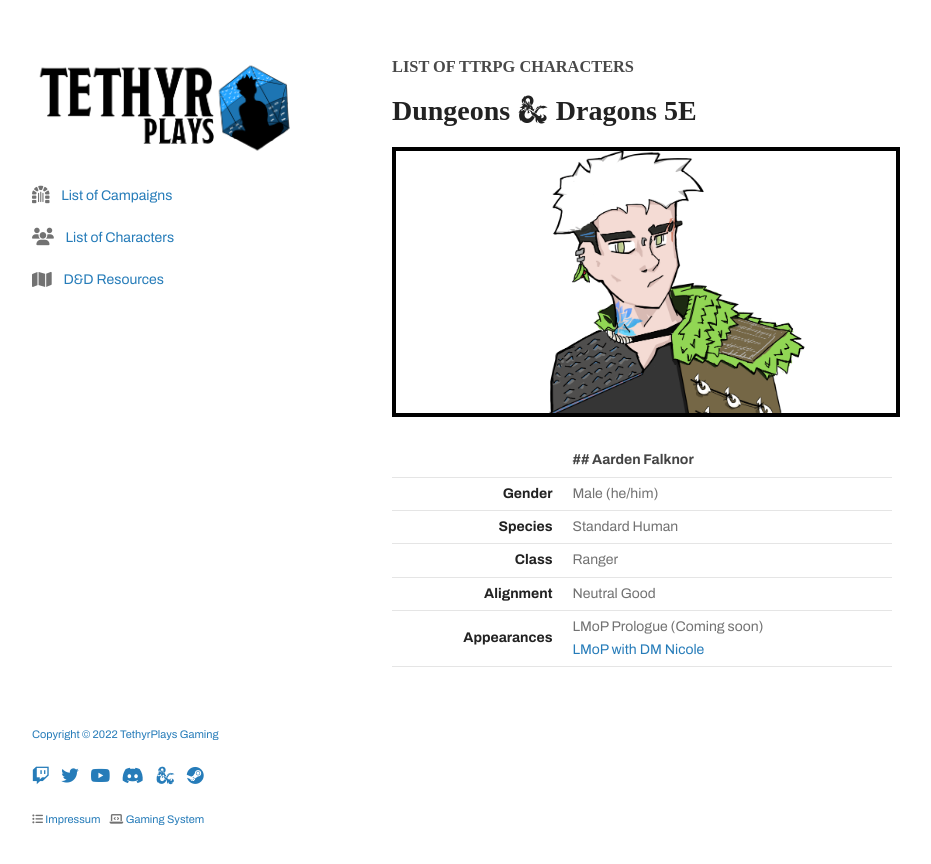
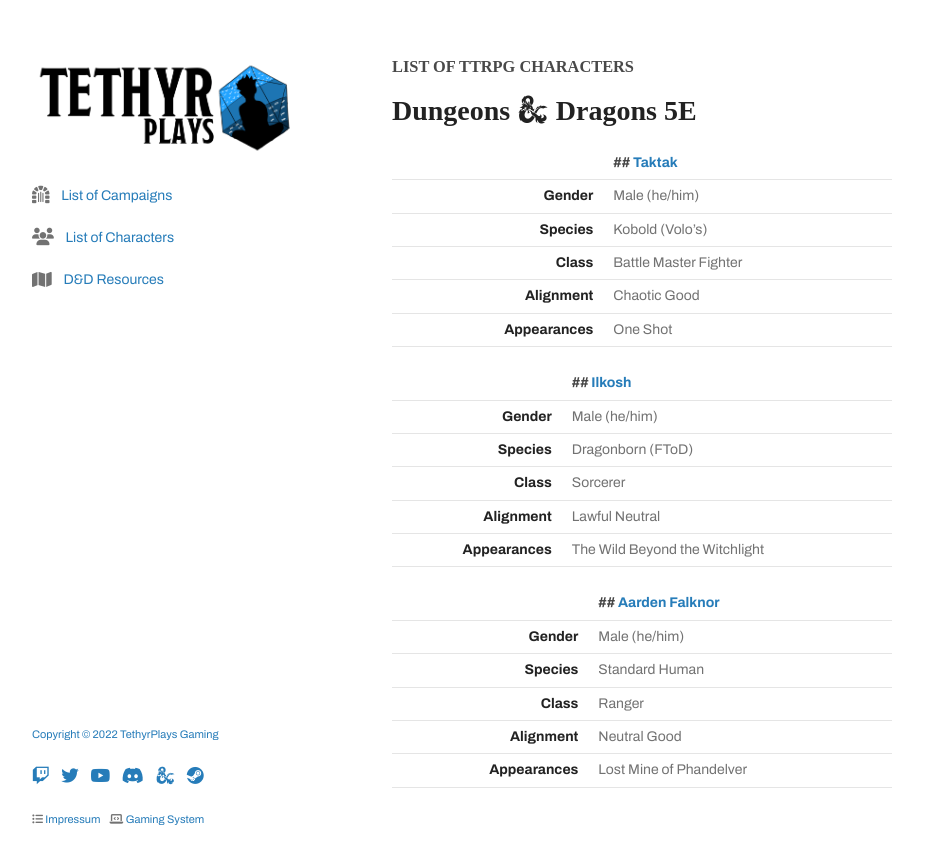
Before and after one commit to tethyrplays/tethyrplays, a Jekyll site: the page built from character/index.md, in a window 1280 px wide. Shown: the top 864 px of the page, without its empty margins (178-1109 px from the left). Built offline with Jekyll 4.4.1, drawn with Linux system fonts in a browser that asks for light colours; nearby versions of some CDN libraries; some web fonts are replaced; our own code applies the rules of GitHub Pages for plain Markdown files; the repository's description, which GitHub fills in, is left out.

Commit message:
Update index.md

```diff
--- a/character/index.md
+++ b/character/index.md
@@ -3,12 +3,29 @@
 
 # Dungeons <i class="fab fa-d-and-d"></i> Dragons 5E
 
-![Image](/character-aarden.png)
+<!-- ![Image](/character-aarden.png) -->
 
-|  | ## Aarden Falknor |
+
+|  | ## [Taktak]() |
+| ---: | :--- |
+| **Gender** | Male (he/him) |
+| **Species** | Kobold (Volo's) |
+| **Class** | Battle Master Fighter |
+| **Alignment** | Chaotic Good |
+| **Appearances** | One Shot |
+
+|  | ## [Ilkosh]() |
+| ---: | :--- |
+| **Gender** | Male (he/him) |
+| **Species** | Dragonborn (FToD) |
+| **Class** | Sorcerer |
+| **Alignment** | Lawful Neutral |
+| **Appearances** | The Wild Beyond the Witchlight |
+
+|  | ## [Aarden Falknor]() |
 | ---: | :--- |
 | **Gender** | Male (he/him) |
 | **Species** | Standard Human |
 | **Class** | Ranger |
 | **Alignment** | Neutral Good |
-| **Appearances** | LMoP Prologue (Coming soon)<br />[LMoP with DM Nicole](/campaign/2021-lmop-with-dm-nicole) |
+| **Appearances** | Lost Mine of Phandelver |
```
